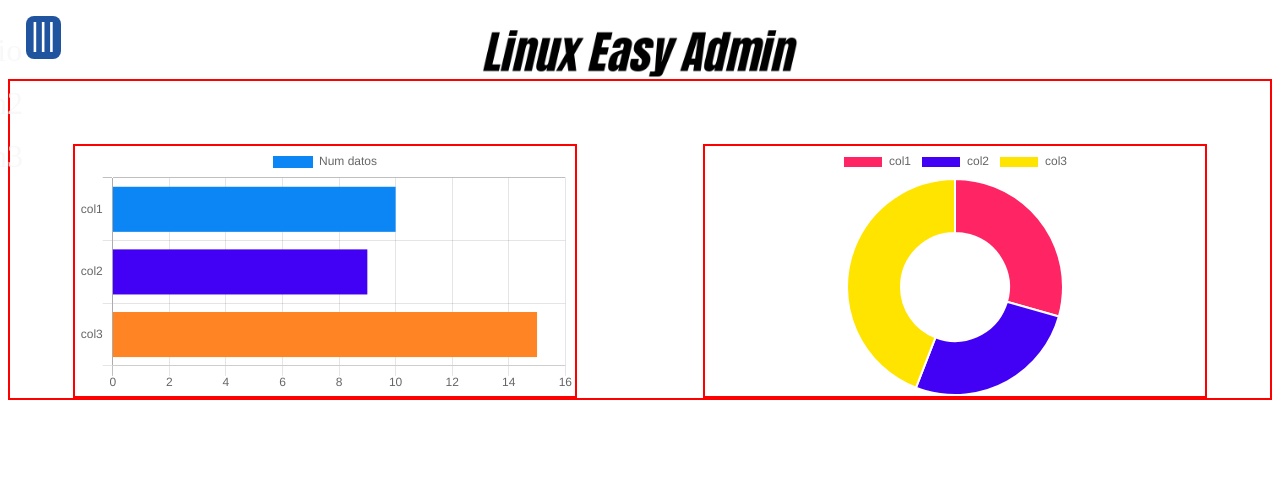
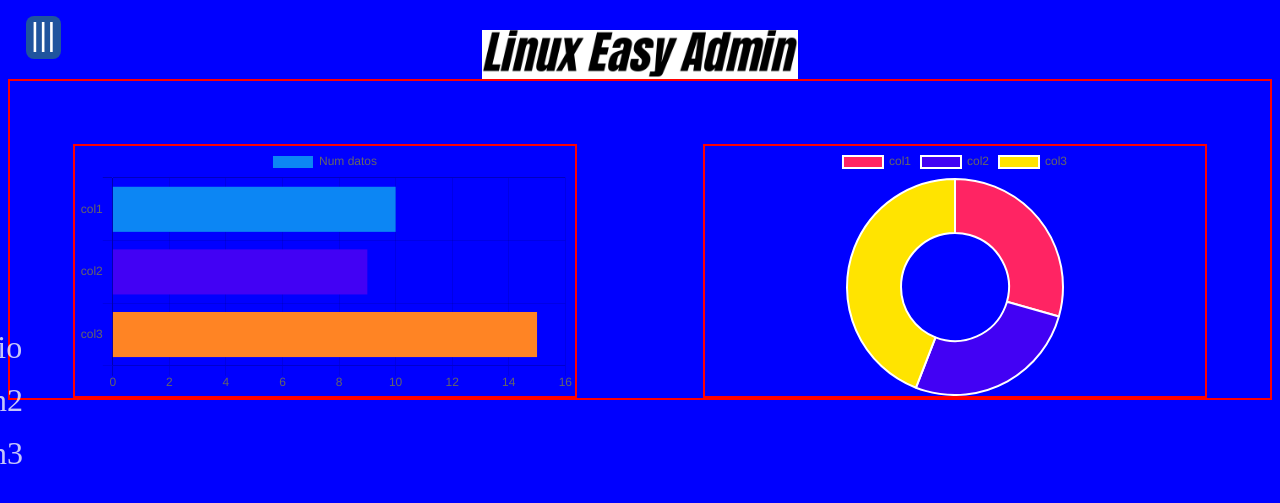
Before and after one commit to krl42c/LinuxEasyAdmin, a Flask app: page / in a window 1280 px wide. Shown: the top 503 px of the page. Run offline with Flask 2, Linux system fonts and the light colour scheme; parts of the project's set-up code (start-up, migrations or seed data) failed here and were passed over.

Commit message:
added templates

```diff
--- a/LEA/static/index.css
+++ b/LEA/static/index.css
@@ -1,4 +1,6 @@
-
+html{
+	background-color: blue;
+}
 .bordes{
 	border: red 2px solid;
 }
@@ -24,10 +26,7 @@
 	border: red 2px solid;
 }
 
-html{
-	background-image: url("images/fondo.png") no-repeat center center fixed;
-	background-size: cover;
-}
+
 .flex{
 	display: flex;
 	border: red 2px solid;
@@ -62,7 +61,7 @@
     top: 0;
     left: -10%;
     display: flex;
-    /*align-items: center;*/
+    align-items: center;
     transition: left 0.4s;
 }
 
```
